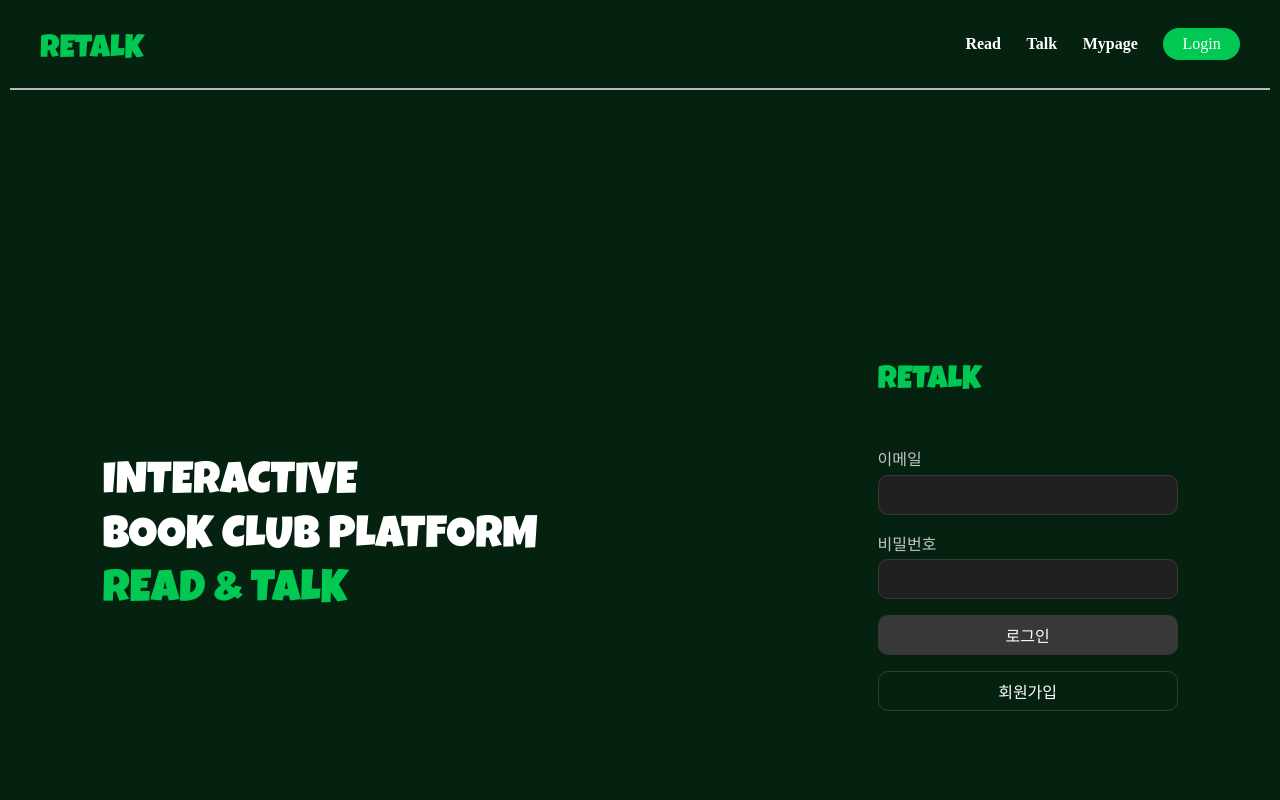
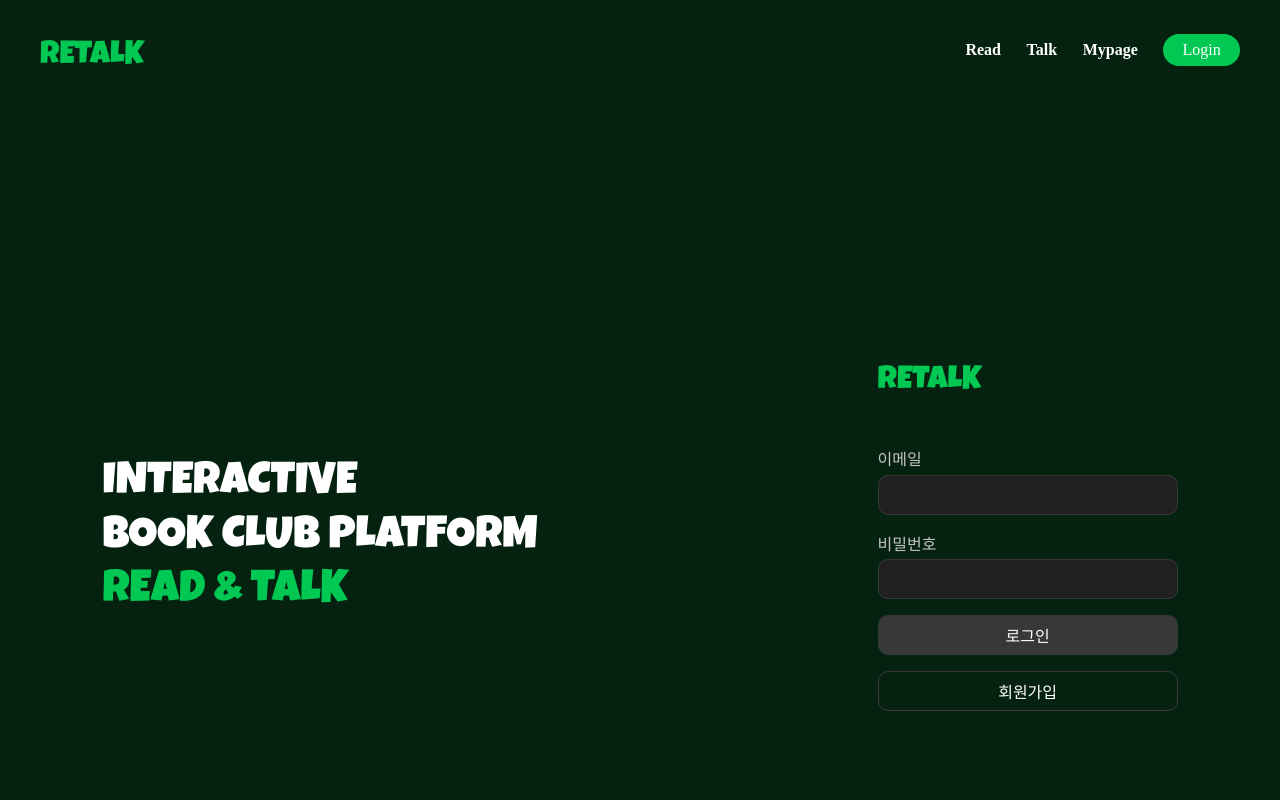
Before and after one commit to lemongza/RETALK, a React (Create React App) app in the folder frontend/: page /login in a window 1280 px wide. Shown: the top 800 px of the page. Built offline with nearby package versions, Linux system fonts and the light colour scheme; a web font is replaced by a local one.

Commit message:
헤더 바 삭제, 높이 수정

```diff
--- a/frontend/src/components/layout/Header.jsx
+++ b/frontend/src/components/layout/Header.jsx
@@ -17,18 +17,18 @@ const Header = styled.div`
   top: 0;
   left: 0;
   right: 0;
-  height: 88px;
+  height: 70px;
   //width: 100vw;
   max-width: 1200px;
   margin: 0 auto;
-  border-bottom: 2px solid #bbbbbb;
+  //border-bottom: 2px solid #bbbbbb;
   display: flex;
-  align-items: center;
+  align-items: start;
   justify-content: space-between;
   line-height: 80px;
   background: #052210;
   z-index: 10;
-  padding: 0 30px;
+  padding: 10px 30px;
 `;
 const RetalkLogo = styled.div`
   font-family: "Luckiest Guy";
--- a/frontend/src/pages/MyPage/MyPage.jsx
+++ b/frontend/src/pages/MyPage/MyPage.jsx
@@ -7,6 +7,7 @@ const Container = styled.div`
   max-width: 1200px;
   margin: 0 auto;
   padding: 2rem;
+  padding-top: 0;
   display: flex;
   flex-direction: column;
   gap: 2rem;
```
